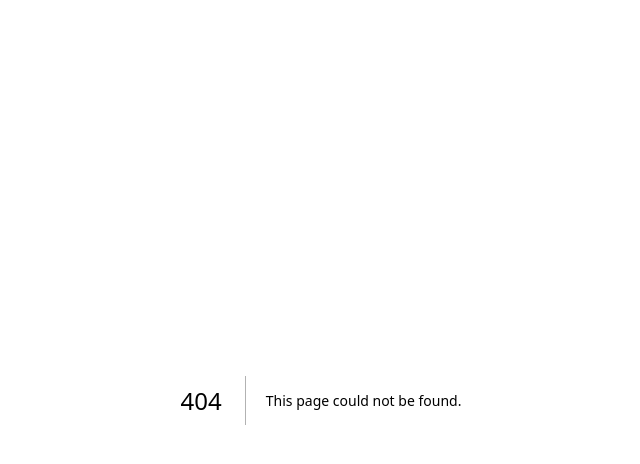
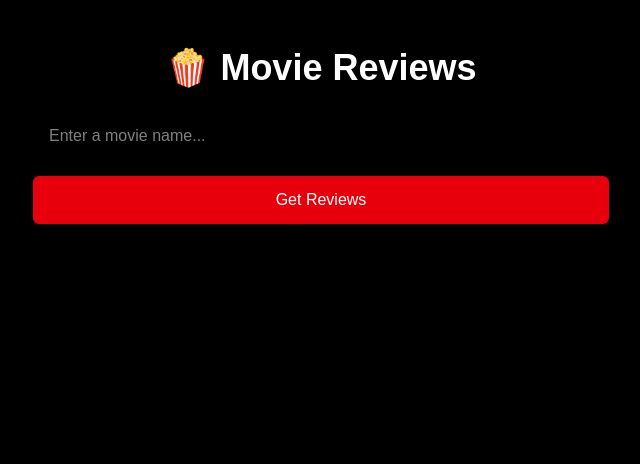
Before and after one commit to jdodiya-codal/AIflix-Frontend, a Next.js app: page /reviews in a window 1280 px wide. Before the commit this address had no page. Shown: the top 464 px of the page, without its empty margins (319-959 px from the left). Built offline with nearby package versions, Linux system fonts and the light colour scheme.

Commit message:
adde review and movie page

```diff
--- /dev/null
+++ b/app/movies/page.tsx
@@ -0,0 +1,78 @@
+// app/movies/page.tsx
+"use client";
+
+import { useEffect, useState } from "react";
+import axios from "axios";
+
+interface Movie {
+  title: string;
+  poster: string;
+  release_year: number;
+  rating: number;
+  trailer_url?: string;
+}
+
+export default function MoviesPage() {
+  const [movies, setMovies] = useState<Movie[]>([]);
+  const [loading, setLoading] = useState(true);
+
+  useEffect(() => {
+    const fetchMovies = async () => {
+      try {
+        const res = await axios.get(
+          "https://ai-flix-lfgy.onrender.com/api/movies/"
+        );
+        setMovies(res.data);
+      } catch (err) {
+        console.error("Failed to load movies", err);
+      } finally {
+        setLoading(false);
+      }
+    };
+
+    fetchMovies();
+  }, []);
+
+  return (
+    <div className="min-h-screen bg-black text-white px-6 py-12">
+      <h1 className="text-4xl font-bold mb-6 text-center">🎬 Browse Movies</h1>
+
+      {loading ? (
+        <p className="text-center text-gray-400">Loading movies...</p>
+      ) : movies.length === 0 ? (
+        <p className="text-center text-gray-400">No movies found.</p>
+      ) : (
+        <div className="grid sm:grid-cols-2 md:grid-cols-3 lg:grid-cols-4 gap-6">
+          {movies.map((movie, index) => (
+            <div
+              key={index}
+              className="bg-gray-800 rounded-lg shadow-md overflow-hidden"
+            >
+              <img
+                src={movie.poster}
+                alt={movie.title}
+                className="w-full h-72 object-cover"
+              />
+              <div className="p-4">
+                <h3 className="text-lg font-semibold">{movie.title}</h3>
+                <p className="text-sm text-gray-400 mb-2">
+                  {movie.release_year} • ⭐ {movie.rating}
+                </p>
+                {movie.trailer_url && (
+                  <a
+                    href={movie.trailer_url}
+                    target="_blank"
+                    rel="noopener noreferrer"
+                    className="text-red-400 hover:underline text-sm"
+                  >
+                    Watch Trailer
+                  </a>
+                )}
+              </div>
+            </div>
+          ))}
+        </div>
+      )}
+    </div>
+  );
+}
--- a/app/page.tsx
+++ b/app/page.tsx
@@ -66,10 +66,10 @@ export default function Home() {
           Ask AI
         </button>
         <div className="space-x-4">
-          <a href="#" className="hover:text-red-400">
+          <a href="/movies" className="hover:text-red-400">
             Movies
           </a>
-          <a href="#" className="hover:text-red-400">
+          <a href="/reviews" className="hover:text-red-400">
             Reviews
           </a>
           <a href="#" className="hover:text-red-400">
--- /dev/null
+++ b/app/reviews/page.tsx
@@ -0,0 +1,72 @@
+"use client";
+
+import { useState } from "react";
+import axios from "axios";
+
+export default function ReviewsPage() {
+  const [title, setTitle] = useState("");
+  const [reviews, setReviews] = useState<string[]>([]);
+  const [loading, setLoading] = useState(false);
+
+  const handleFetchReviews = async () => {
+    if (!title.trim()) return;
+
+    setLoading(true);
+    setReviews([]);
+
+    try {
+      const res = await axios.post(
+        "https://ai-flix-lfgy.onrender.com/api/movie-reviews/",
+        {
+          title,
+        }
+      );
+
+      const parsed = res.data.reviews
+        .split(/\n+/)
+        .filter((line) => line.trim().length > 3);
+
+      setReviews(parsed);
+    } catch (err) {
+      console.error(err);
+      setReviews(["Could not fetch reviews. Try again later."]);
+    } finally {
+      setLoading(false);
+    }
+  };
+
+  return (
+    <div className="min-h-screen bg-black text-white px-6 py-12">
+      <h1 className="text-4xl font-bold mb-6 text-center">🍿 Movie Reviews</h1>
+
+      <div className="max-w-xl mx-auto">
+        <input
+          type="text"
+          value={title}
+          onChange={(e) => setTitle(e.target.value)}
+          placeholder="Enter a movie name..."
+          className="w-full px-4 py-3 rounded-md text-white mb-4"
+        />
+        <button
+          onClick={handleFetchReviews}
+          className="bg-red-600 hover:bg-red-700 px-6 py-3 rounded-md text-white w-full"
+        >
+          {loading ? "Fetching Reviews..." : "Get Reviews"}
+        </button>
+      </div>
+
+      {reviews.length > 0 && (
+        <div className="mt-8 max-w-2xl mx-auto bg-gray-900 p-6 rounded-lg shadow-md">
+          <h2 className="text-2xl font-semibold mb-4">
+            What people are saying:
+          </h2>
+          <ul className="list-disc ml-6 space-y-2 text-gray-300">
+            {reviews.map((rev, idx) => (
+              <li key={idx}>{rev}</li>
+            ))}
+          </ul>
+        </div>
+      )}
+    </div>
+  );
+}
```
